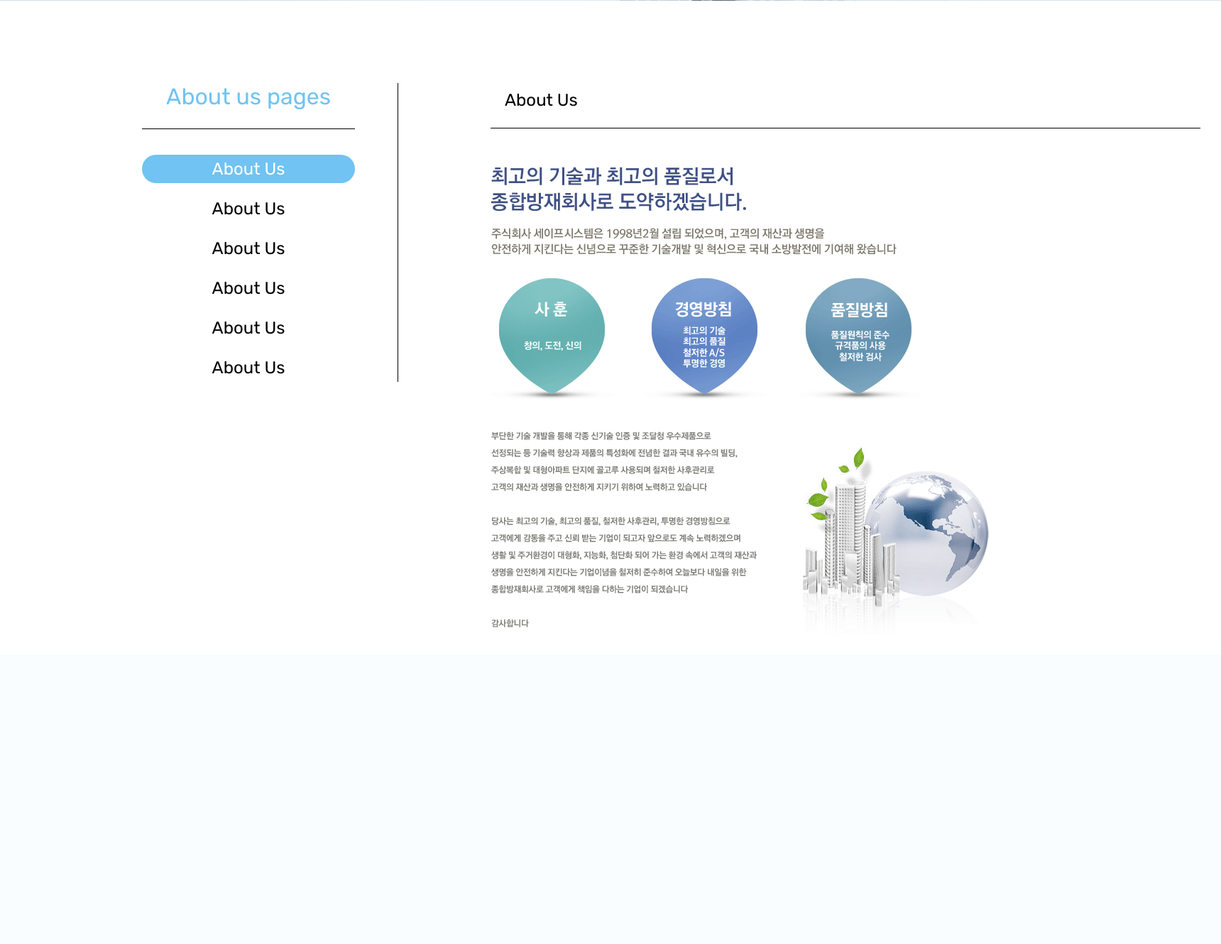
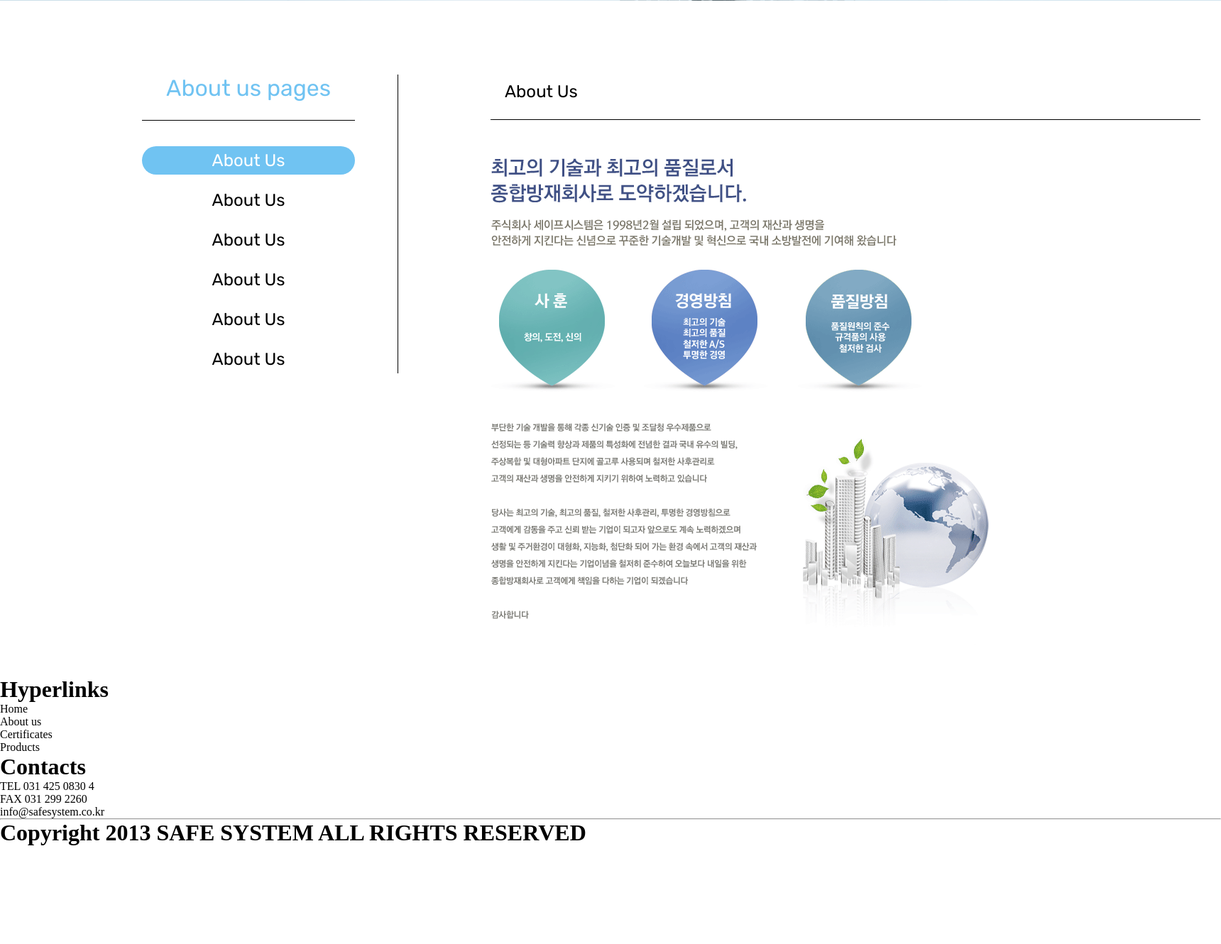
Before and after one commit to jabezlim/safehome, a CodeIgniter app: page /database/index.php/about/index in a window 1720 px wide. Shown: the part 383-1713 px from the top of the page at 71% size. Before the commit the page ends 1267 px from the top, so only its background shows below. Run offline with CodeIgniter, Linux system fonts and the light colour scheme.

Commit message:
added footer and footer changes

```diff
--- a/application/views/about.php
+++ b/application/views/about.php
@@ -1,12 +1,6 @@
 <?php defined('BASEPATH') or exit('No direct script access allowed'); ?>
-<!DOCTYPE html>
-<html>
-    <head>
-        <link rel="stylesheet" href="stylesheet/aboutus.css">
-        <link rel="stylesheet"
-        href="https://fonts.googleapis.com/css?family=Rubik">
-    </head>
-    <body>
+
+    <link rel="stylesheet" href="stylesheet/aboutus.css">
         <img src="images/bg_sub01.gif" class="header">
         <img src="images/title_sub01.png" class="CompanyIntroduction">
     <main class="main">
@@ -41,5 +35,3 @@
             </div>
         </main>
           <script src="js/aboutus.js"></script>
-    </body>
-</html>
--- a/application/views/footer.php
+++ b/application/views/footer.php
@@ -1,9 +1,28 @@
 <?php defined('BASEPATH') or exit('No direct script access allowed'); ?>
-
-<!-- FOOTER -->
-<div class="footer">
-  <img src="images/productspage/SafeSystem Logo.png" />
-</div>
+    <!-- FOOTER -->
+    <link rel="stylesheet" href="stylesheet/footer.css">
+    <div class="footer">
+      <img src="images/productspage/SafeSystem Logo.png" />
+      <div class="Table">
+        <h1>Hyperlinks</h1>
+        <ul>
+          <li>Home</li>
+          <li>About us</li>
+          <li>Certificates</li>
+          <li>Products</li>
+        </ul>
+      </div>
+      <div class="Table">
+        <h1>Contacts</h1>
+        <ul>
+          <li>TEL 031 425 0830 4</li>
+          <li>FAX 031 299 2260</li>
+          <li>info@safesystem.co.kr</li>
+        </ul>
+      </div>
+      <hr class="footer_HR">
+      <h1 class="CopyrightNote">Copyright 2013 SAFE SYSTEM ALL RIGHTS RESERVED</h1>
+    </div>
 </body>
 
 </html>
--- a/application/views/topnav.php
+++ b/application/views/topnav.php
@@ -12,8 +12,8 @@
 
   <div id="banner" class="banner">
     <a href="index.html" class="logo"><img src="images/SafeSystem Logo.png"></a>
-    <button id="productsMenuButton" class="ProductsMenu" onmouseover="showMenu()" onmouseout="hideMenu()">ALL
-      PRODUCTS</button>
+    <a href="products"><button id="productsMenuButton" class="ProductsMenu" onmouseover="showMenu()" onmouseout="hideMenu()">ALL
+      PRODUCTS</button></a>
     <div class="nav" id="nav_list_banner" onmouseover="showMenu()" onmouseout="hideMenu()">
       <ul class="nav_list">
 
@@ -128,4 +128,4 @@
     </ul>
   </div>
 
-  <script src="js/aboutus.js"></script>
+  <script src="js/topnav.js"></script>
--- a/stylesheet/aboutus.css
+++ b/stylesheet/aboutus.css
@@ -6,7 +6,7 @@
   display:none;
 }
 .header{
-  position: absolute;
+  position: relative;
   width: 1920px;
   height: 384px;
   left: 0px;
@@ -19,8 +19,8 @@
 .main{
   display: flex;
   height: auto;
-  position: absolute;
-  top:500px;
+  position: relative;
+  margin-top:100px;
   width:100%;
   height:auto;
 }
--- a/stylesheet/footer.css
+++ b/stylesheet/footer.css
@@ -0,0 +1,9 @@
+.footer{
+    position: relative;
+    width:100%;
+    height:420px;
+}
+.footer img{
+    width: 305px;
+    height: 39px;
+}
```
